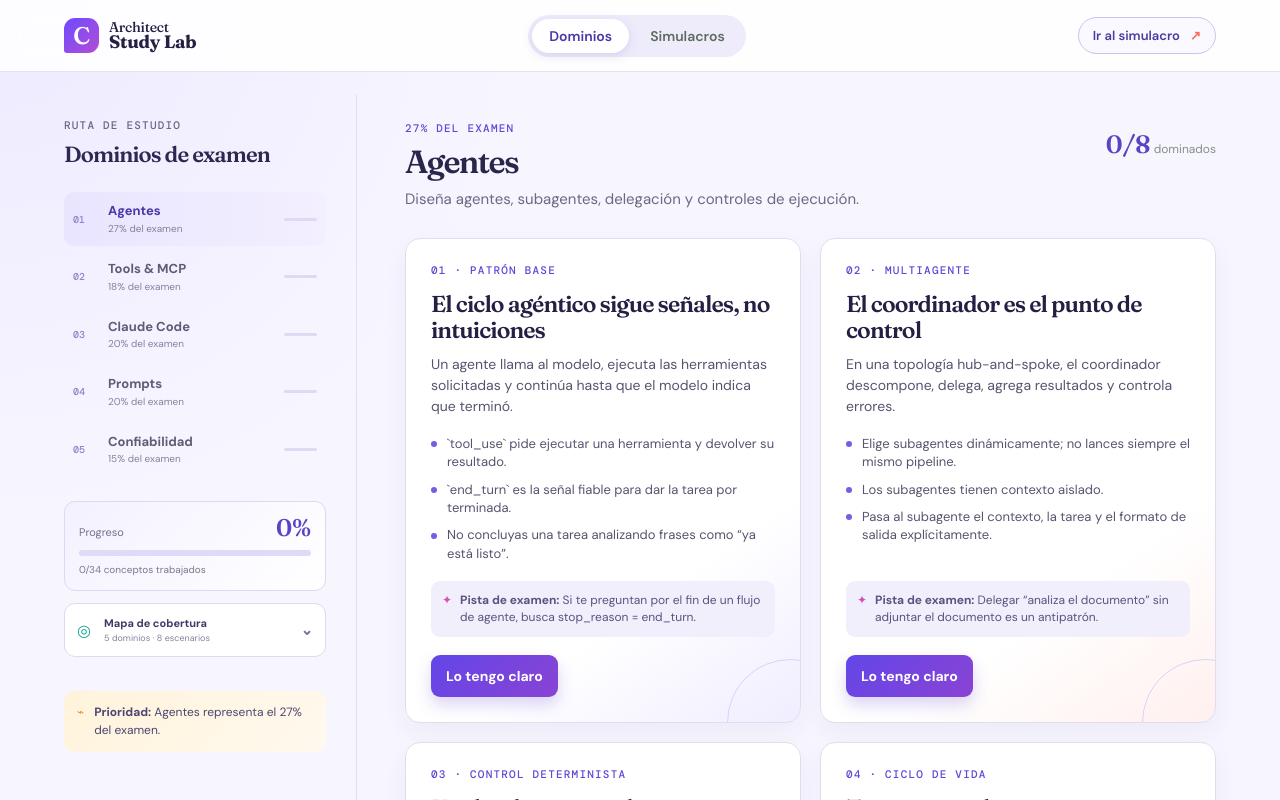
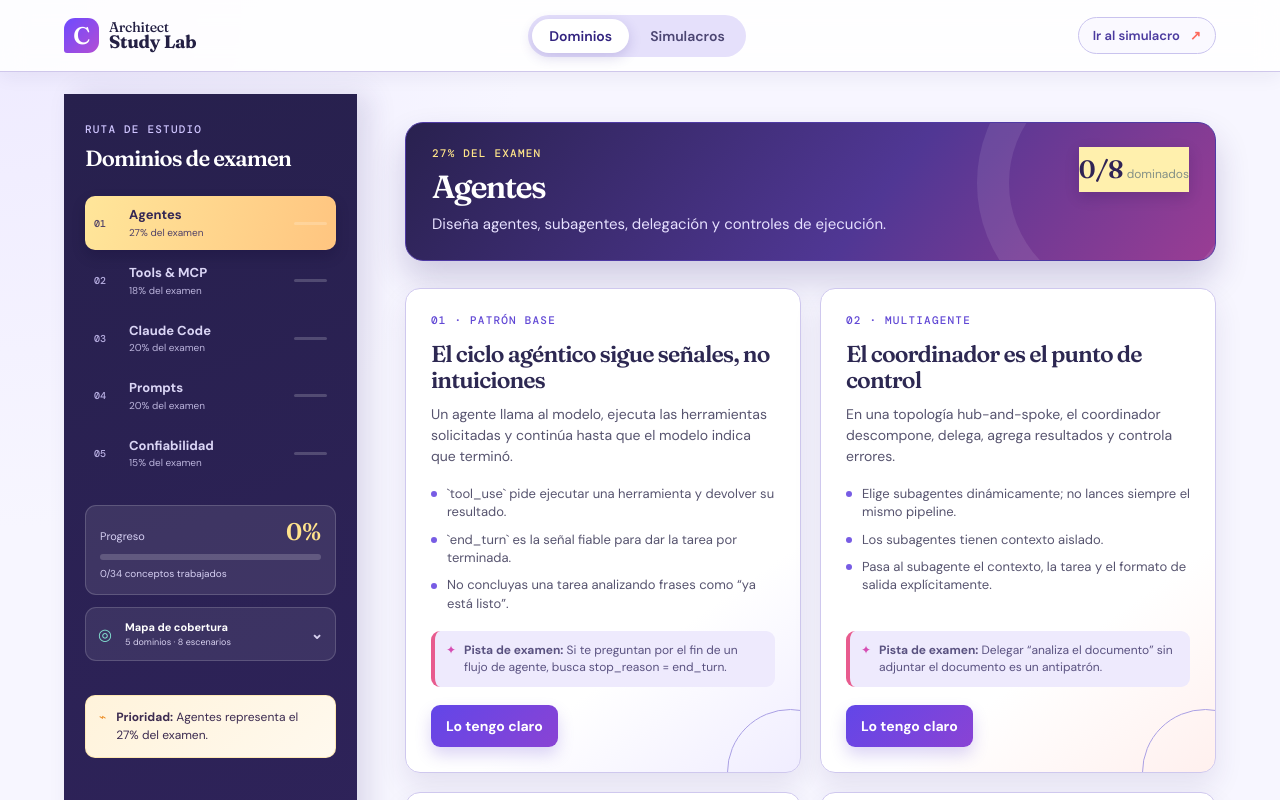
Before and after one commit to themau1111/CCAR-F-Guide, a Next.js app: page / in a window 1280 px wide. Shown: the top 800 px of the page. Built offline with nearby package versions, Linux system fonts and the light colour scheme.

Commit message:
style: increase learning flow contrast

```diff
--- a/app/globals.css
+++ b/app/globals.css
@@ -117,3 +117,67 @@ body { background: radial-gradient(circle at top left, #eeeaff 0, transparent 33
 @media (max-width: 720px) {
   .workspace { padding-top: 0; }.site-header { position: sticky; top: 0; z-index: 20; }.content-area { padding-top: 26px; }.sidebar-progress { display: none; }.coverage-map-compact { margin: 14px 0 4px; }.review-section { margin-top: 38px; padding-top: 32px; }.game-picker { grid-template-columns: repeat(5, minmax(73px, 1fr)); padding-bottom: 10px; }.game-picker button { min-width: 73px; min-height: 62px; }.game-picker button em { display: none; }.practice-stage .game-card { padding: 19px; }.flashcard { height: 316px; }.flashcard-side { padding: 22px; }.flashcard strong { font-size: 22px; }.match-board { gap: 8px; }.match-button { min-height: 60px; font-size: 10px; }.connection-lines { display: none; }.drag-list li { grid-template-columns: 15px 23px 1fr; }.drag-list .move-controls { grid-column: 3; }.question-round h3, .binary-game h3, .fill-game h3 { font-size: 21px; }.fill-options { grid-template-columns: 1fr; }.memory-board { grid-template-columns: repeat(2, minmax(0, 1fr)); }.memory-board button { min-height: 100px; }.question-nav { max-height: 170px; overflow-y: auto; }.exam-workspace { gap: 13px; }
 }
+
+/* Contrast pass: retain the palette while making the learning flow easier to scan. */
+.site-header { border-bottom-color: #cfc7eb; box-shadow: 0 5px 18px rgba(40, 29, 88, .06); }
+.top-nav { background: #e5e0fb; }
+.top-nav button { color: #4b4572; }
+.top-nav button.active { color: #32237f; box-shadow: 0 4px 13px rgba(67, 45, 155, .2); }
+
+.section-heading { position: relative; overflow: hidden; padding: 24px 26px; border: 1px solid #4f3aa4; border-radius: 18px; background: linear-gradient(128deg, #29214f 0%, #503794 58%, #9a3d94 100%); box-shadow: 0 18px 34px rgba(47, 32, 106, .2); }
+.section-heading::after { content: ""; position: absolute; top: -84px; right: -50px; width: 224px; height: 224px; border: 32px solid rgba(255,255,255,.09); border-radius: 50%; pointer-events: none; }
+.section-heading > div, .section-heading > .section-count, .section-heading > .domain-pill, .section-heading > .exam-badge { position: relative; z-index: 1; }
+.section-heading h2 { color: #fff; }
+.section-heading > div > p:not(.eyebrow) { max-width: 675px; color: #e7e1ff; }
+.section-heading .eyebrow { color: #ffe589; }
+.section-heading .section-count, .section-heading .domain-pill, .section-heading .exam-badge { color: #302455; border: 0; background: #fff0ad; box-shadow: 0 5px 13px rgba(24, 17, 67, .19); }
+
+.study-card { border: 1.5px solid #cfc8ee; box-shadow: 0 13px 28px rgba(54, 43, 111, .1); }
+.study-card::after { border-color: #aaa0e4; }
+.study-card:hover { transform: translateY(-4px); border-color: #7867d6; box-shadow: 0 20px 37px rgba(54, 43, 111, .18); }
+.study-card h3 { color: #2d2852; }
+.exam-tip { border-left: 4px solid #e85b8e; background: #eeeafd; }
+.mastered-label { border: 1px solid #9fd8ce; }
+
+.review-section { border-top-color: #b9afe5; }
+.practice-heading { border-color: #a34294; background: linear-gradient(128deg, #2a2151 0%, #5b327f 58%, #b14291 100%); }
+.practice-heading .eyebrow { color: #ffdf88; }
+.game-picker { padding: 7px; border: 1px solid #d5cdef; border-radius: 15px; background: linear-gradient(135deg, #f1edff, #fff); box-shadow: 0 10px 24px rgba(55, 43, 113, .06); }
+.game-picker button { border-color: #ccc4ed; background: rgba(255,255,255,.9); }
+.game-picker button:hover { color: #4937a9; border-color: #8272d9; background: #f0edff; }
+.game-picker button.recommended { border-color: #b6a9ec; background: linear-gradient(145deg, #f8f5ff, #e8e1ff); }
+.game-picker button.active { border-color: #4d36c5; box-shadow: 0 9px 17px rgba(70, 45, 180, .32); }
+.practice-stage .game-card { border: 1.5px solid #cfc8ee; box-shadow: 0 17px 32px rgba(54, 43, 111, .12); }
+
+.setup-section .section-heading { border-color: #bf4a75; background: linear-gradient(128deg, #27204d 0%, #583382 54%, #c05277 100%); }
+.exam-setup-grid .setup-panel, .question-card, .domain-result { border-width: 1.5px; box-shadow: 0 12px 27px rgba(54, 43, 111, .08); }
+.segmented-control { border: 1px solid #d1c9ee; }
+.segmented-control button.active { color: #fff; background: #5f46ca; box-shadow: 0 4px 10px rgba(64, 44, 163, .25); }
+
+@media (min-width: 721px) {
+  .workspace { column-gap: 0; }
+  .domain-sidebar { align-self: stretch; min-height: calc(100vh - 94px); margin-bottom: 0; padding: 29px 21px; border: 0; border-radius: 0 0 18px 18px; background: linear-gradient(160deg, #27204d 0%, #372669 58%, #4c2c76 100%); box-shadow: 12px 0 28px rgba(45, 31, 103, .13); }
+  .sidebar-heading .eyebrow { color: #cfc5ff; }
+  .sidebar-heading h2 { color: #fff; }
+  .domain-link { color: #dad5f5; }
+  .domain-link:hover { color: #fff; background: rgba(255,255,255,.1); }
+  .domain-link.active { color: #332654; background: linear-gradient(105deg, #ffe69a, #ffc580); box-shadow: 0 6px 14px rgba(11, 7, 40, .2); }
+  .domain-link.active .domain-number, .domain-link.active .domain-name small { color: #514267; }
+  .domain-number { color: #b8afe2; }
+  .domain-name small { color: #bbb4dc; }
+  .mini-progress { background: rgba(255,255,255,.19); }
+  .mini-progress i { background: linear-gradient(90deg, #f9db7f, #ff9a91); }
+  .sidebar-progress { border-color: rgba(255,255,255,.17); background: rgba(255,255,255,.09); }
+  .sidebar-progress span, .sidebar-progress p { color: #d5cff2; }
+  .sidebar-progress strong { color: #ffe38c; }
+  .sidebar-progress .progress-track { background: rgba(255,255,255,.18); }
+  .sidebar-progress .progress-track span { background: linear-gradient(90deg, #ffd973, #ff9a9a); }
+  .coverage-map-compact { border-color: rgba(255,255,255,.16); background: rgba(255,255,255,.08); }
+  .coverage-map-compact summary > span:first-child { color: #82e0d0; }
+  .coverage-map-compact summary strong, .compact-coverage-body li strong { color: #fff; }
+  .coverage-map-compact summary small, .coverage-map-compact summary b, .compact-coverage-body { color: #d7d1ef; }
+  .compact-coverage-body li { border-bottom-color: rgba(255,255,255,.12); }
+  .compact-coverage-body li span { color: #ffe18d; }
+  .compact-warning { color: #fff0c5; border-left-color: #ffd56e; background: rgba(133, 80, 25, .34); }
+  .sidebar-card { color: #3c2b50; border: 1px solid rgba(255,222,139,.52); box-shadow: none; }
+}
```
